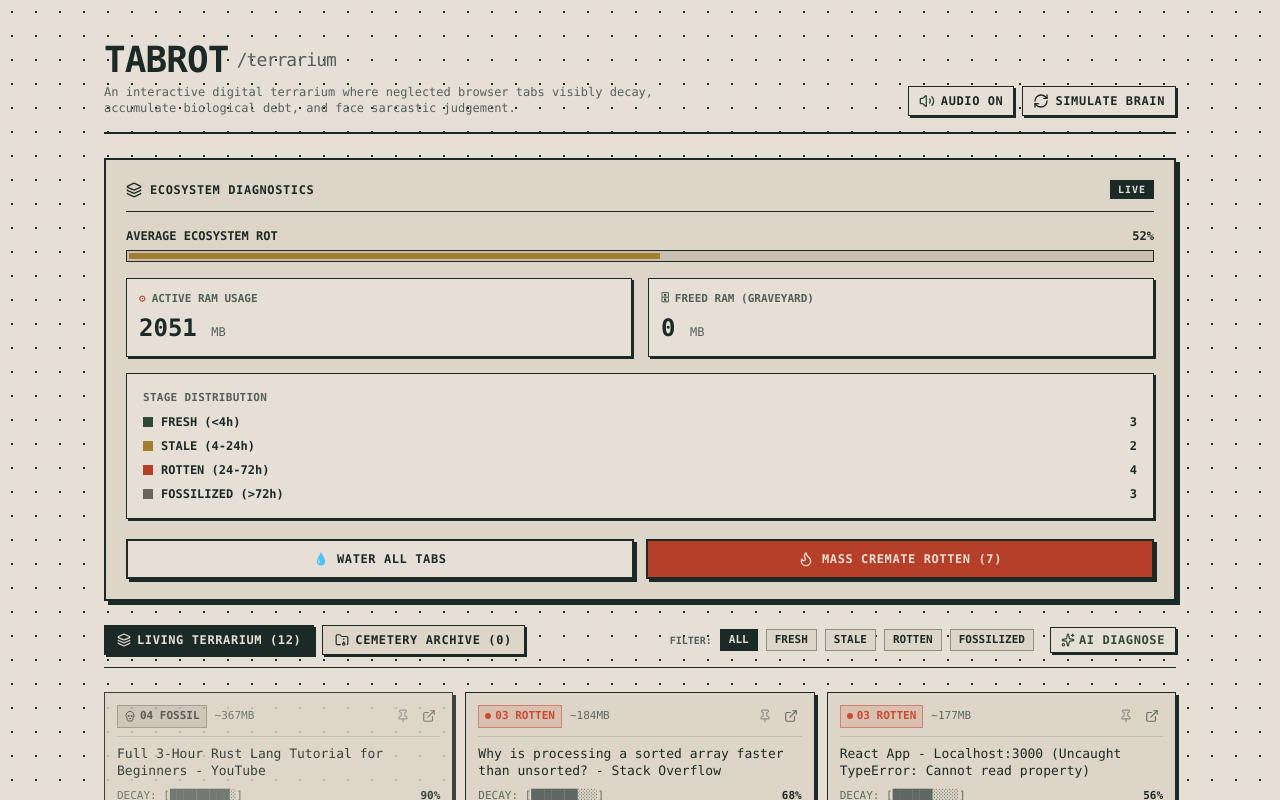
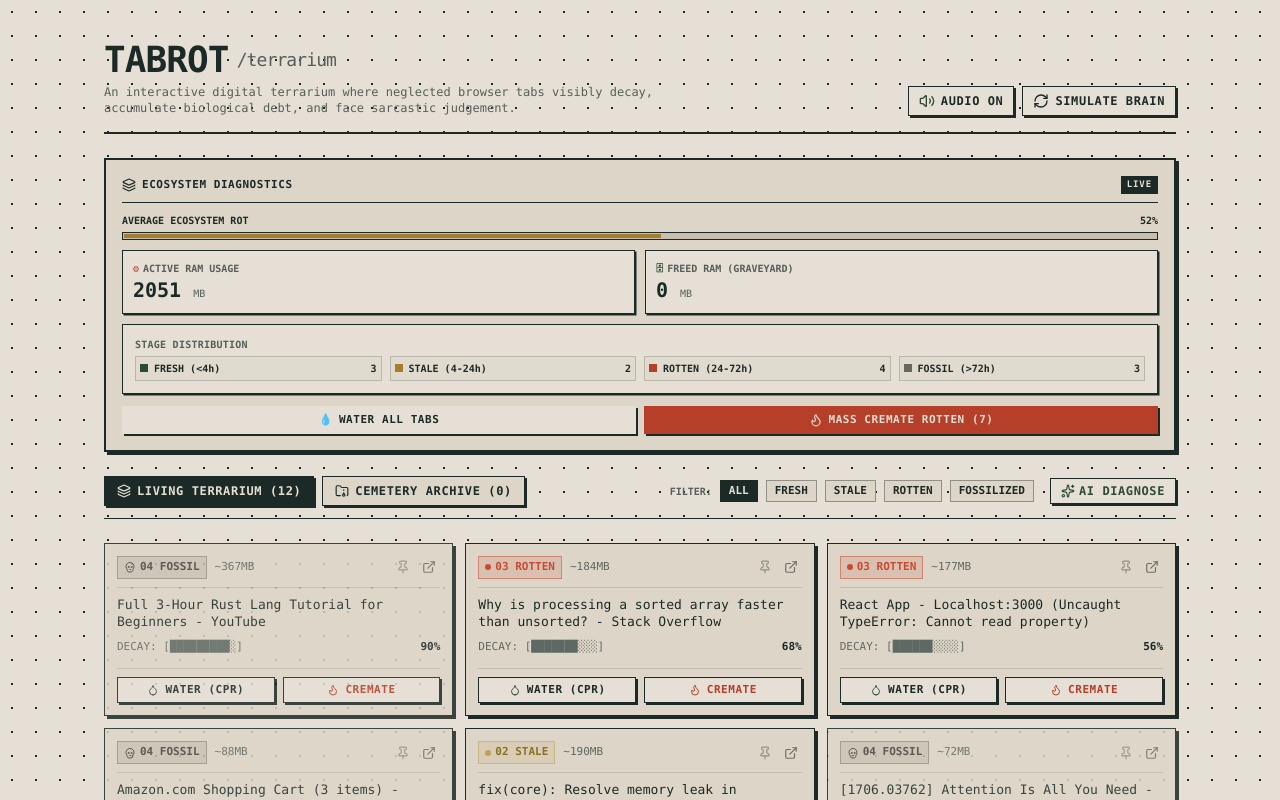
Before and after one commit to Ilyan321/TabRot, a React (Vite) app in the folder tabrot/: page / in a window 1280 px wide. Shown: the top 800 px of the page. Built offline with nearby package versions, Linux system fonts and the light colour scheme; no server answers.

Commit message:
style(hud): compact diagnostics card with horizontal 4-grid stage distribution

```diff
--- a/tabrot/src/App.tsx
+++ b/tabrot/src/App.tsx
@@ -205,26 +205,26 @@ export function App() {
           </div>
         </header>
 
-        {/* ECOSYSTEM DIAGNOSTICS: Precision Neobrutalist Field Notebook HUD */}
-        <section className="border-2 border-[#1B2A26] bg-[#DDD5C7] p-5 shadow-[4px_4px_0px_#1B2A26] space-y-4">
+        {/* ECOSYSTEM DIAGNOSTICS: Compact Precision Field Notebook HUD */}
+        <section className="border-2 border-[#1B2A26] bg-[#DDD5C7] p-3.5 sm:p-4 shadow-[3px_3px_0px_#1B2A26] space-y-2.5">
           {/* Header */}
-          <div className="flex items-center justify-between pb-3 border-b border-[#1B2A26]">
-            <div className="flex items-center gap-2 font-mono text-xs font-bold uppercase tracking-wider text-[#1B2A26]">
-              <Layers className="w-4 h-4 text-[#1B2A26]" />
+          <div className="flex items-center justify-between pb-2 border-b border-[#1B2A26]">
+            <div className="flex items-center gap-1.5 font-mono text-[11px] font-bold uppercase tracking-wider text-[#1B2A26]">
+              <Layers className="w-3.5 h-3.5 text-[#1B2A26]" />
               ECOSYSTEM DIAGNOSTICS
             </div>
-            <span className="px-2 py-0.5 text-[10px] font-mono font-bold tracking-widest text-[#E6DFD5] bg-[#1B2A26] uppercase">
+            <span className="px-1.5 py-0.5 text-[9px] font-mono font-bold tracking-widest text-[#E6DFD5] bg-[#1B2A26] uppercase">
               LIVE
             </span>
           </div>
 
           {/* Average Ecosystem Rot Bar */}
           <div>
-            <div className="flex justify-between items-center text-xs font-mono font-bold uppercase mb-1.5 text-[#1B2A26]">
+            <div className="flex justify-between items-center text-[10px] font-mono font-bold uppercase mb-1 text-[#1B2A26]">
               <span>AVERAGE ECOSYSTEM ROT</span>
               <span>{stats.overallRotPercentage}%</span>
             </div>
-            <div className="w-full h-3 border border-[#1B2A26] bg-[#C9BFB0] p-0.5">
+            <div className="w-full h-2 border border-[#1B2A26] bg-[#C9BFB0] p-[1px]">
               <div
                 className="h-full bg-[#A67C2E] transition-all duration-300"
                 style={{ width: `${stats.overallRotPercentage}%` }}
@@ -233,79 +233,81 @@ export function App() {
           </div>
 
           {/* Two Metric Boxes: Active RAM & Freed RAM */}
-          <div className="grid grid-cols-1 sm:grid-cols-2 gap-4">
-            <div className="border border-[#1B2A26] bg-[#E6DFD5] p-3 shadow-[2px_2px_0px_#1B2A26]">
-              <div className="flex items-center gap-1.5 text-[11px] font-mono font-bold uppercase text-[#536059] mb-1">
+          <div className="grid grid-cols-1 sm:grid-cols-2 gap-2.5">
+            <div className="border border-[#1B2A26] bg-[#E6DFD5] p-2 sm:p-2.5 shadow-[1.5px_1.5px_0px_#1B2A26]">
+              <div className="flex items-center gap-1 text-[10px] font-mono font-bold uppercase text-[#536059] mb-0.5">
                 <span className="text-[#B53F28]">⚙</span> ACTIVE RAM USAGE
               </div>
-              <div className="text-2xl font-black font-mono text-[#1B2A26]">
-                {stats.totalRamUsedMb} <span className="text-xs font-normal text-[#536059]">MB</span>
+              <div className="text-xl font-black font-mono text-[#1B2A26] leading-tight">
+                {stats.totalRamUsedMb} <span className="text-[10px] font-normal text-[#536059]">MB</span>
               </div>
             </div>
 
-            <div className="border border-[#1B2A26] bg-[#E6DFD5] p-3 shadow-[2px_2px_0px_#1B2A26]">
-              <div className="flex items-center gap-1.5 text-[11px] font-mono font-bold uppercase text-[#536059] mb-1">
+            <div className="border border-[#1B2A26] bg-[#E6DFD5] p-2 sm:p-2.5 shadow-[1.5px_1.5px_0px_#1B2A26]">
+              <div className="flex items-center gap-1 text-[10px] font-mono font-bold uppercase text-[#536059] mb-0.5">
                 <span className="text-[#2E4B37]">🗄</span> FREED RAM (GRAVEYARD)
               </div>
-              <div className="text-2xl font-black font-mono text-[#1B2A26]">
-                {stats.totalRamFreedMb} <span className="text-xs font-normal text-[#536059]">MB</span>
+              <div className="text-xl font-black font-mono text-[#1B2A26] leading-tight">
+                {stats.totalRamFreedMb} <span className="text-[10px] font-normal text-[#536059]">MB</span>
               </div>
             </div>
           </div>
 
           {/* Stage Distribution List */}
-          <div className="border border-[#1B2A26] bg-[#E6DFD5] p-4 shadow-[2px_2px_0px_#1B2A26] space-y-2">
-            <div className="text-[11px] font-mono font-bold uppercase text-[#536059] mb-2 tracking-wide">
+          <div className="border border-[#1B2A26] bg-[#E6DFD5] p-2.5 sm:p-3 shadow-[1.5px_1.5px_0px_#1B2A26] space-y-1">
+            <div className="text-[10px] font-mono font-bold uppercase text-[#536059] mb-1 tracking-wide">
               STAGE DISTRIBUTION
             </div>
 
-            <div className="flex justify-between items-center text-xs font-mono font-bold text-[#1B2A26]">
-              <span className="flex items-center gap-2">
-                <span className="w-2.5 h-2.5 bg-[#2E4B37] inline-block"></span>
+            <div className="grid grid-cols-2 sm:grid-cols-4 gap-2 text-[10px] font-mono font-bold text-[#1B2A26]">
+              <div className="flex items-center justify-between p-1 bg-[#DDD5C7]/50 border border-[#1B2A26]/20">
+                <span className="flex items-center gap-1.5">
+                  <span className="w-2 h-2 bg-[#2E4B37] inline-block"></span>
                   FRESH (&lt;4h)
                 </span>
                 <span>{stats.freshCount}</span>
               </div>
 
-            <div className="flex justify-between items-center text-xs font-mono font-bold text-[#1B2A26]">
-              <span className="flex items-center gap-2">
-                <span className="w-2.5 h-2.5 bg-[#A67C2E] inline-block"></span>
+              <div className="flex items-center justify-between p-1 bg-[#DDD5C7]/50 border border-[#1B2A26]/20">
+                <span className="flex items-center gap-1.5">
+                  <span className="w-2 h-2 bg-[#A67C2E] inline-block"></span>
                   STALE (4-24h)
                 </span>
                 <span>{stats.staleCount}</span>
               </div>
 
-            <div className="flex justify-between items-center text-xs font-mono font-bold text-[#1B2A26]">
-              <span className="flex items-center gap-2">
-                <span className="w-2.5 h-2.5 bg-[#B53F28] inline-block"></span>
+              <div className="flex items-center justify-between p-1 bg-[#DDD5C7]/50 border border-[#1B2A26]/20">
+                <span className="flex items-center gap-1.5">
+                  <span className="w-2 h-2 bg-[#B53F28] inline-block"></span>
                   ROTTEN (24-72h)
                 </span>
                 <span>{stats.rottenCount}</span>
               </div>
 
-            <div className="flex justify-between items-center text-xs font-mono font-bold text-[#1B2A26]">
-              <span className="flex items-center gap-2">
-                <span className="w-2.5 h-2.5 bg-[#6B6560] inline-block"></span>
-                FOSSILIZED (&gt;72h)
+              <div className="flex items-center justify-between p-1 bg-[#DDD5C7]/50 border border-[#1B2A26]/20">
+                <span className="flex items-center gap-1.5">
+                  <span className="w-2 h-2 bg-[#6B6560] inline-block"></span>
+                  FOSSIL (&gt;72h)
                 </span>
                 <span>{stats.fossilizedCount}</span>
               </div>
             </div>
+          </div>
 
           {/* Action Buttons: Water All & Mass Cremate */}
-          <div className="grid grid-cols-1 sm:grid-cols-2 gap-3 pt-1">
+          <div className="grid grid-cols-1 sm:grid-cols-2 gap-2 pt-0.5">
             <button
               onClick={handleWaterAll}
-              className="py-2.5 px-4 bg-[#E6DFD5] text-[#1B2A26] border-2 border-[#1B2A26] shadow-[3px_3px_0px_#1B2A26] active:translate-x-[1px] active:translate-y-[1px] active:shadow-[1px_1px_0px_#1B2A26] font-mono text-xs font-bold tracking-wider uppercase flex items-center justify-center gap-2 hover:bg-[#D4CBBC] transition-colors"
+              className="py-1.5 px-3 bg-[#E6DFD5] text-[#1B2A26] border-1.5 border-[#1B2A26] shadow-[2px_2px_0px_#1B2A26] active:translate-x-[1px] active:translate-y-[1px] active:shadow-[0.5px_0.5px_0px_#1B2A26] font-mono text-[11px] font-bold tracking-wider uppercase flex items-center justify-center gap-1.5 hover:bg-[#D4CBBC] transition-colors"
             >
               <span className="text-[#2E4B37]">💧</span>
               WATER ALL TABS
             </button>
             <button
               onClick={handleCremateRotten}
-              className="py-2.5 px-4 bg-[#B53F28] text-[#E6DFD5] border-2 border-[#1B2A26] shadow-[3px_3px_0px_#1B2A26] active:translate-x-[1px] active:translate-y-[1px] active:shadow-[1px_1px_0px_#1B2A26] font-mono text-xs font-bold tracking-wider uppercase flex items-center justify-center gap-2 hover:bg-[#9E3520] transition-colors"
+              className="py-1.5 px-3 bg-[#B53F28] text-[#E6DFD5] border-1.5 border-[#1B2A26] shadow-[2px_2px_0px_#1B2A26] active:translate-x-[1px] active:translate-y-[1px] active:shadow-[0.5px_0.5px_0px_#1B2A26] font-mono text-[11px] font-bold tracking-wider uppercase flex items-center justify-center gap-1.5 hover:bg-[#9E3520] transition-colors"
             >
-              <Flame className="w-4 h-4 text-[#E6DFD5]" />
+              <Flame className="w-3.5 h-3.5 text-[#E6DFD5]" />
               MASS CREMATE ROTTEN ({stats.rottenCount + stats.fossilizedCount})
             </button>
           </div>
```
Lines whose indentation alone changed are shown as unchanged.
